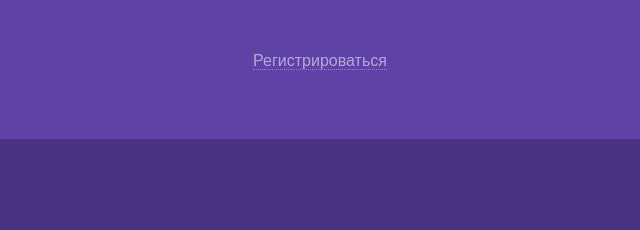
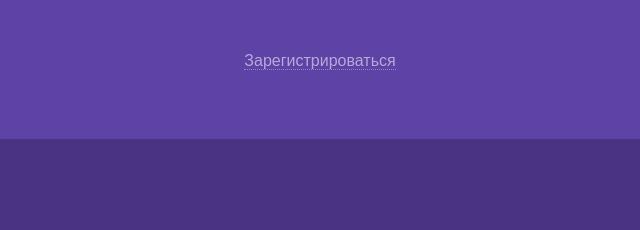
Before and after one commit to BonchForum/landing, a website: page public/index.html in a window 1280 px wide. Shown: the part 2994-3224 px from the top of the page, 320-960 px from the left. Drawn offline with Linux system fonts and the light colour scheme; files that its build step writes are made by us from their sources; files whose address does not match are found by name.

Commit message:
Fix word

```diff
--- a/public/index.html
+++ b/public/index.html
@@ -125,7 +125,7 @@
 						<div class="inner" align="center">
 							<h1>Вперёд!</h1>
 							<br>
-							<p><a href="/register">Регистрироваться</a></p>
+							<p><a href="/register">Зарегистрироваться</a></p>
 						</div>
 					</section>
 
```
